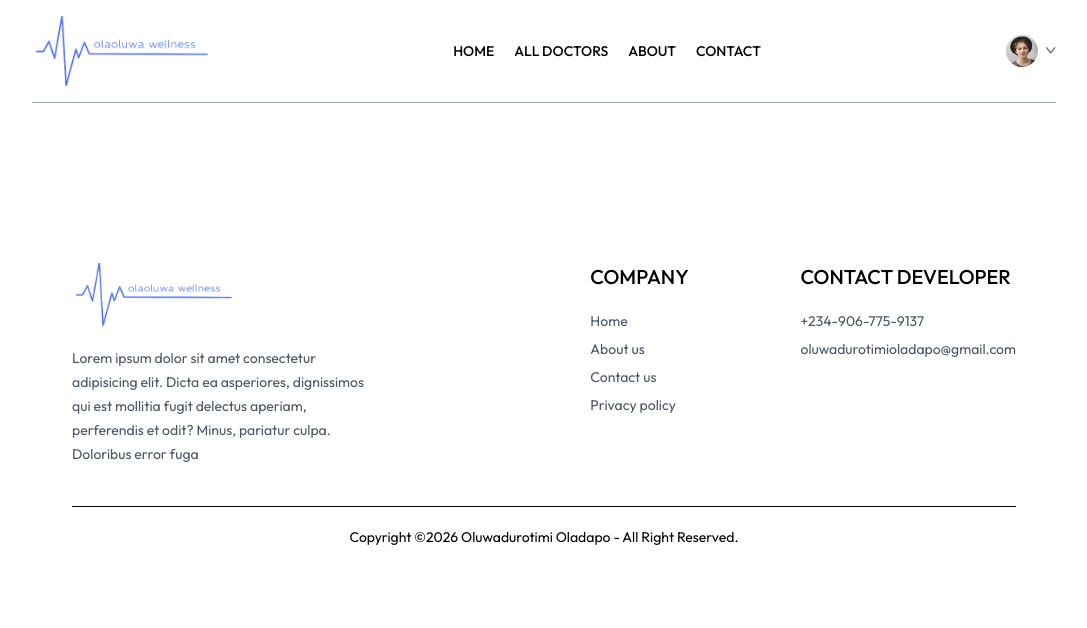
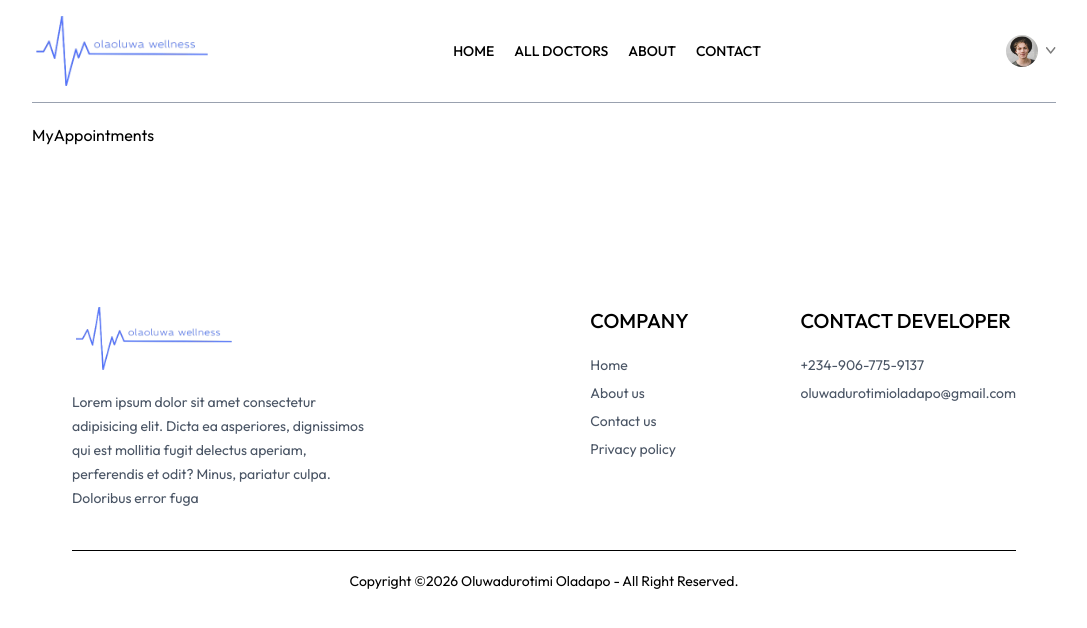
Before and after one commit to Olaoluwa19/olaoluwa-health, a React (Vite) app in the folder frontend/: page /my-appointments in a window 1280 px wide. Shown: the top 628 px of the page, without its empty margins (96-1183 px from the left). Built offline with nearby package versions, Linux system fonts and the light colour scheme.

Commit message:
fix: appointent round is not displaying because of an 's' letter omission in typo. So added 's' to the appointment route to fix that

```diff
--- a/frontend/src/App.jsx
+++ b/frontend/src/App.jsx
@@ -23,7 +23,7 @@ const App = () => {
         <Route path="/about" element={<About />} />
         <Route path="/contact" element={<Contact />} />
         <Route path="/my-profile" element={<MyProfile />} />
-        <Route path="/my-appointment" element={<MyAppointments />} />
+        <Route path="/my-appointments" element={<MyAppointments />} />
         <Route path="/appointment/:docId" element={<Appointment />} />
       </Routes>
       <Footer />
```
